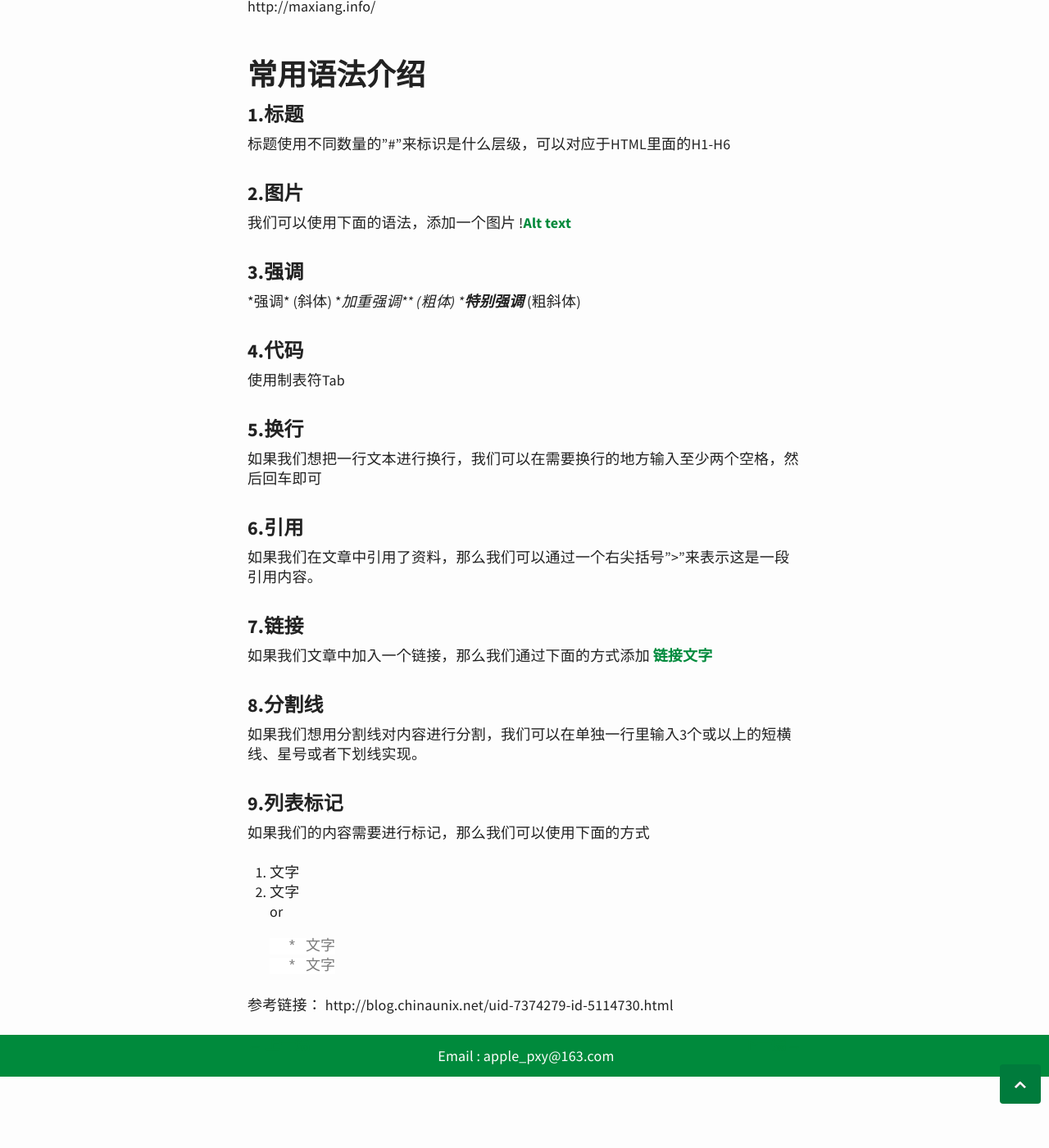
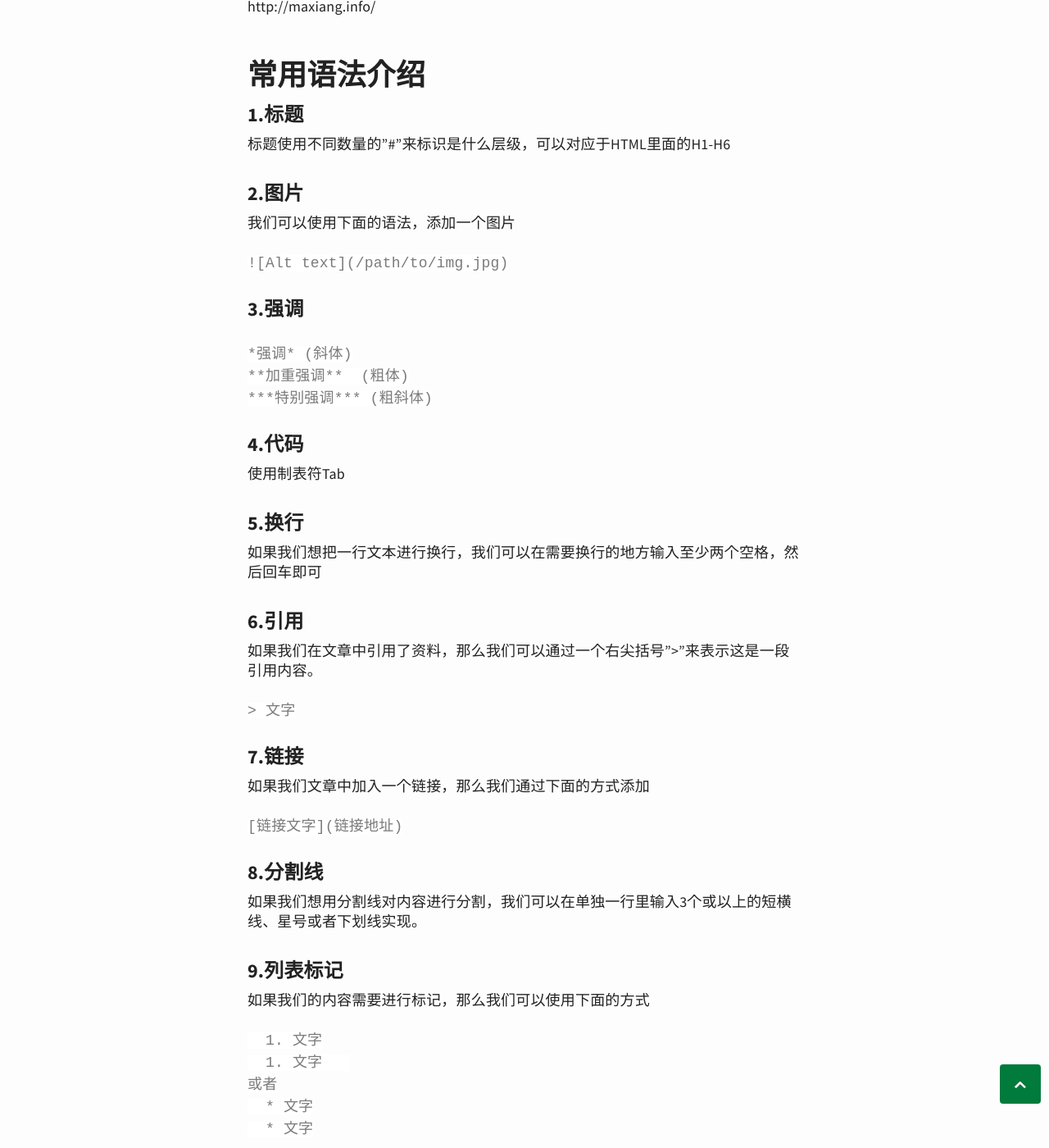
Before and after one commit to xiaoyu33/xiaoyu33.github.io, a Jekyll site: the page built from _posts/2015-08-17-md格式介绍.md, in a window 1280 px wide and 1400 px high, scrolled down 579 px. Shown: the whole window at 82% size. Built offline with Jekyll 4.4.1, drawn with Linux system fonts in a browser that asks for light colours; comment, search, counter and statistics services are not loaded.

Commit message:
Update 2015-08-17-md格式介绍.md

````diff
--- a/_posts/2015-08-17-md格式介绍.md
+++ b/_posts/2015-08-17-md格式介绍.md
@@ -16,29 +16,38 @@ http://maxiang.info/
 
 ###2.图片
 我们可以使用下面的语法，添加一个图片
-\![Alt text](/path/to/img.jpg)
+```
+![Alt text](/path/to/img.jpg)
+```
 
 ###3.强调
-\*强调* (斜体)
-\**加重强调**  (粗体)
-\***特别强调*** (粗斜体)
+```
+*强调* (斜体)
+**加重强调**  (粗体)
+***特别强调*** (粗斜体)
+```
 ###4.代码
 使用制表符Tab
 ###5.换行
 如果我们想把一行文本进行换行，我们可以在需要换行的地方输入至少两个空格，然后回车即可
 ###6.引用
 如果我们在文章中引用了资料，那么我们可以通过一个右尖括号">"来表示这是一段引用内容。
+```
+> 文字
+```
 ###7.链接
 如果我们文章中加入一个链接，那么我们通过下面的方式添加
+```
 [链接文字](链接地址)
+```
 ###8.分割线
 如果我们想用分割线对内容进行分割，我们可以在单独一行里输入3个或以上的短横线、星号或者下划线实现。
 ###9.列表标记
 如果我们的内容需要进行标记，那么我们可以使用下面的方式
+```
   1. 文字
   1. 文字
-or
-```
+或者
   * 文字
   * 文字
 ```
````
